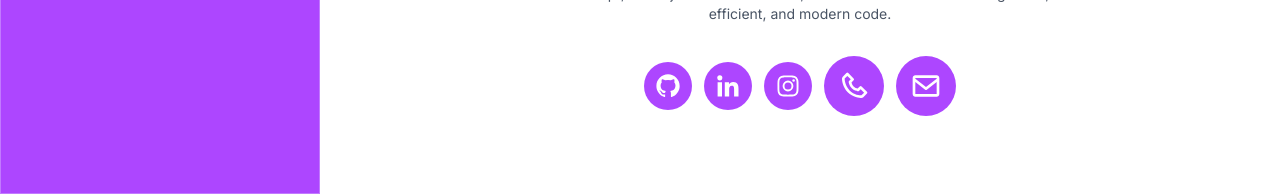
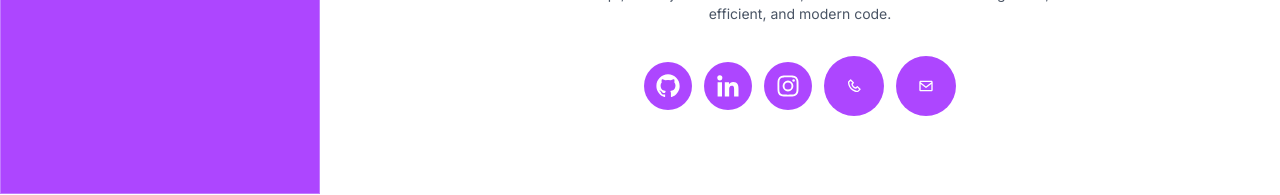
Before and after one commit to RazvanPelinari/react-website-portofolio, a React (Vite) app: page / in a window 1280 px wide. Shown: the part 606-801 px from the top of the page. Built offline with nearby package versions, Linux system fonts and the light colour scheme.

Commit message:
Update Home.jsx

```diff
--- a/src/components/Home.jsx
+++ b/src/components/Home.jsx
@@ -107,11 +107,11 @@ const Home = () => {
           <div className="relative group">
             <div
               onClick={() => handleCopy("+40729244375", setPhoneCopied)}
-              className="flex cursor-pointer items-center justify-center rounded-full border-2 border-transparent bg-purple-500 p-2 text-white transition-all duration-200 hover:scale-105 hover:border-purple-600 hover:bg-white hover:text-purple-600 md:p-3"
+              className="flex cursor-pointer items-center justify-center rounded-full border-2 border-transparent bg-purple-500 p-2 text-white transition-all duration-500 hover:scale-105 hover:border-purple-600 hover:bg-white hover:text-purple-600 md:p-3"
             >
-              <BiPhone className="h-6 w-6 md:h-8 md:w-8" />
+              <BiPhone className="h-full w-full p-2" />
               <span className="max-w-0 overflow-hidden transition-all duration-500 group-hover:max-w-xs text-sm md:text-base pl-0 group-hover:pl-2">
-                +40742511417
+                +40729244375
               </span>
             </div>
             {phoneCopied && (
@@ -129,7 +129,7 @@ const Home = () => {
               }
               className="flex cursor-pointer items-center justify-center rounded-full border-2 border-transparent bg-purple-500 p-2 text-white transition-all duration-200 hover:scale-105 hover:border-purple-600 hover:bg-white hover:text-purple-600 md:p-3"
             >
-              <BiEnvelope className="h-6 w-6 md:h-8 md:w-8" />
+              <BiEnvelope className="h-full w-full p-2" />
               <span className="max-w-0 overflow-hidden transition-all duration-500 group-hover:max-w-xs text-sm md:text-base pl-0 group-hover:pl-2">
                 razvan.pelinari@gmail.com
               </span>
```
